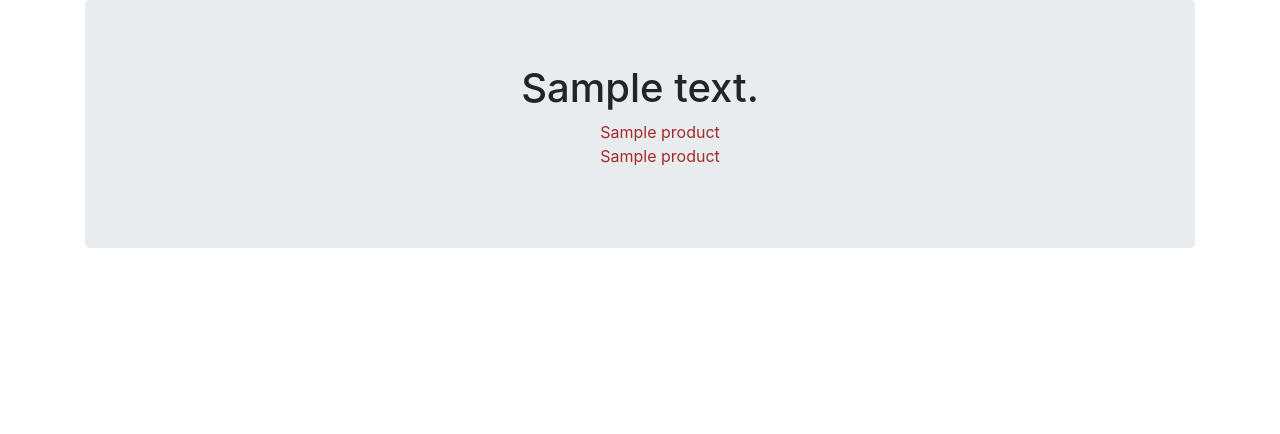
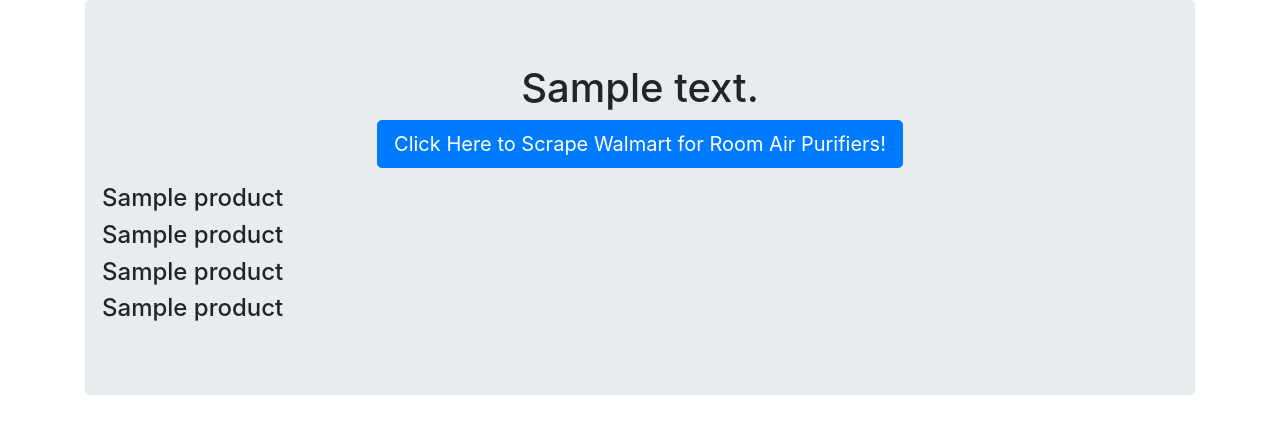
Before and after one commit to abbylemon/web-scraping-challenge, a Flask app: template templates/index.html in a window 1280 px wide. Shown: the top 434 px of the page. Run offline with Flask 2, Linux system fonts and the light colour scheme; the template is opened without the code that fills it: most values are stand-ins (such as "Sample title", 1, 10 or a date in 2020); some libraries are stand-ins or nearby versions.

Commit message:
still need to get results to show on page. added button to scrape.

```diff
--- a/app.py
+++ b/app.py
@@ -16,7 +16,7 @@
 
     print("----->displaying title<-----")
 
-    product_info = mongo.db.collection.find_one()
+    product_info = list(collection.find())
 
     return render_template("index.html", walmart_product=product_info)
 
@@ -24,6 +24,7 @@
 
 @app.route("/scrape")
 def scrape():
+
 
     # run the scrape
     product_data = ScrapingDev.scrape_info()
@@ -33,7 +34,7 @@
     mongo.db.collection.update({}, product_data, upsert=True)
     print('----->loaded data into mongo<-----')
 
-    return redirect("/")
+    return redirect("/", code=302)
 
 
 if __name__ == "__main__":
--- a/templates/index.html
+++ b/templates/index.html
@@ -14,18 +14,24 @@
             <div class="jumbotron text-center">
 
                 <h1>{{ text }}</h1>
+                <p><a class="btn btn-primary btn-lg" href="/scrape" role="button">Click Here to Scrape Walmart for Room Air Purifiers!</a></p>
 
-                <div>
-                    <ul style="list-style: none;">
+            <div>
 
-                        {% for product in walmart_product %}
-                        <li style="color:brown;">{{ product.Name }}</li>
-                        <li style="color: brown;">{{ product.product_name }}</li>
-                        {% endfor %}
+            <div class="row" id="walmart-scrape">
+                <div class="col-me-12">
 
-                    </ul>
+                    {% for product in walmart_product %}
+                    <h4 class="heading">{{ product.Name }}</h4>
+                    <h4 class="headding">{{ product.product_name }}</h4>
+                    {% endfor %}
+
+                    {% for product in product_info %}
+                    <h4 class="heading">{{ product.Name }}</h4>
+                    <h4 class="headding">{{ product.product_name }}</h4>
+                    {% endfor %}
+
                 </div>
-
             </div>
         </div>
     </body>
```
